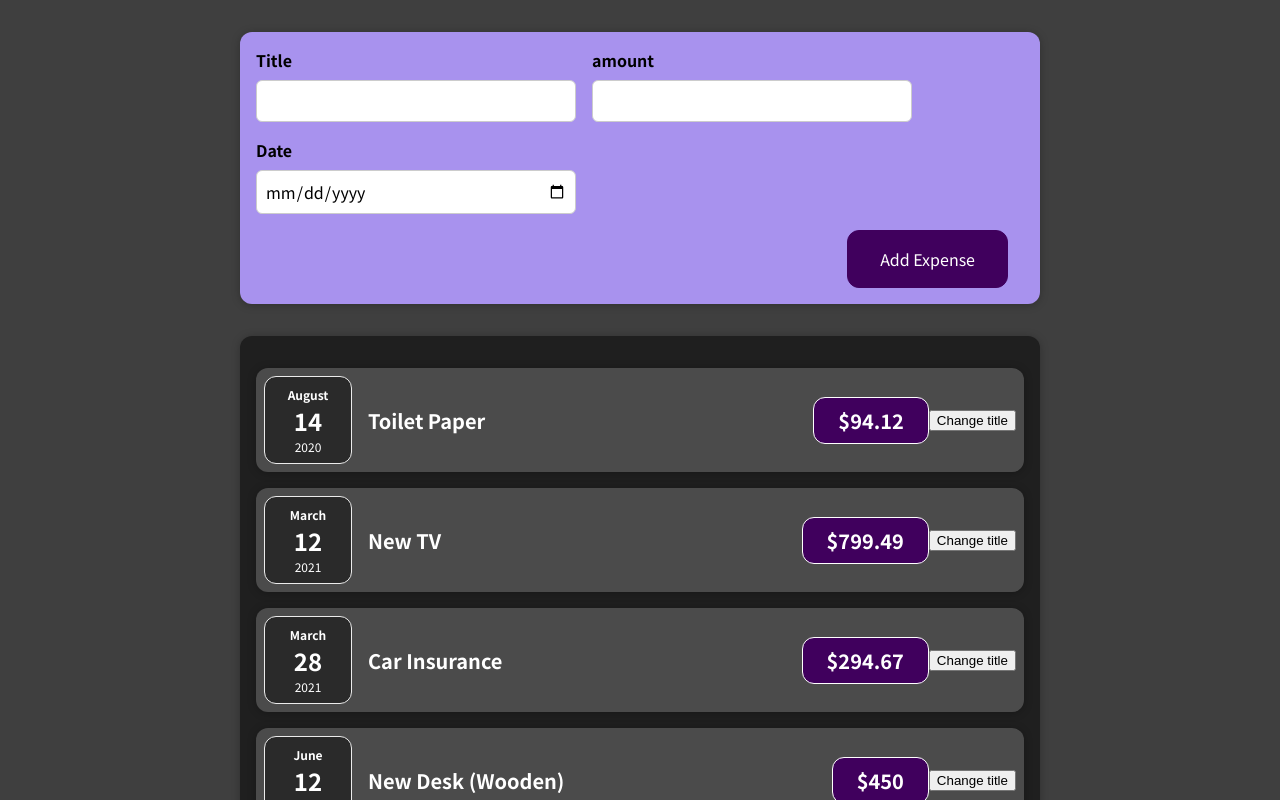
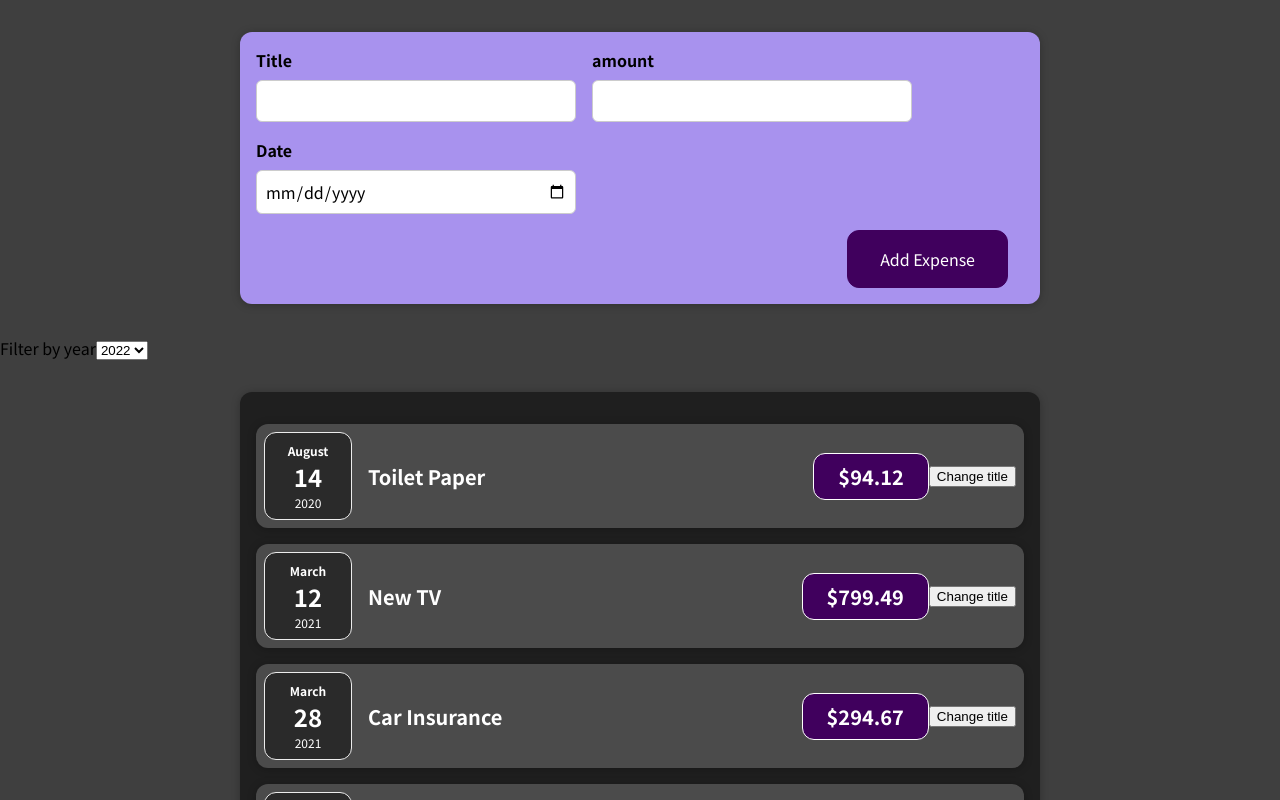
Before and after one commit to SoWrongImRight/react-expense-tracker, a React (Create React App) app: page / in a window 1280 px wide. Shown: the top 800 px of the page. Built offline with nearby package versions, Linux system fonts and the light colour scheme.

Commit message:
Added ExpenseFilter component and made some changed to Expense.js for filtering expenses by year.  Still work in progress.

```diff
--- /dev/null
+++ b/src/components/Expenses/ExpenseFilter.js
@@ -0,0 +1,26 @@
+import React, { useState } from 'react';
+
+const ExpensesFilter = (props) => {
+  const [enteredYear, setEnteredYear] = useState('');
+
+  const yearChangeHandler = (event) => {
+    setEnteredYear(event.target.value);
+    console.log('In ExpenseFilter Component ' + enteredYear);
+  };
+
+  return (
+    <div className="expenses-filter">
+      <div value="2021" className="expenses-filter__control">
+        <label>Filter by year</label>
+        <select onChange={yearChangeHandler}>
+          <option value="2022">2022</option>
+          <option value="2021">2021</option>
+          <option value="2020">2020</option>
+          <option value="2019">2019</option>
+        </select>
+      </div>
+    </div>
+  );
+};
+
+export default ExpensesFilter;
--- a/src/components/Expenses/Expenses.js
+++ b/src/components/Expenses/Expenses.js
@@ -1,10 +1,17 @@
 import React from 'react';
 import ExpenseItem from './ExpenseItem';
+import ExpensesFilter from './ExpenseFilter';
 import Card from '../UI/Card';
 import './Expenses.css';
 
 function Expenses(props) {
+  const saveFilterYear = (enteredFilterYear) => {
+    const filterYear = enteredFilterYear;
+  };
+
   return (
+    <div>
+      <ExpensesFilter onSaveFilterYear={saveFilterYear} />
       <Card className="expenses">
         <ExpenseItem
           title={props.items[0].title}
@@ -27,6 +34,7 @@ function Expenses(props) {
           date={props.items[3].date}
         />
       </Card>
+    </div>
   );
 }
 
```
Also changed, not shown: src/components/Expenses/ExpenseFilter.css (added). Lines whose indentation alone changed are shown as unchanged.
